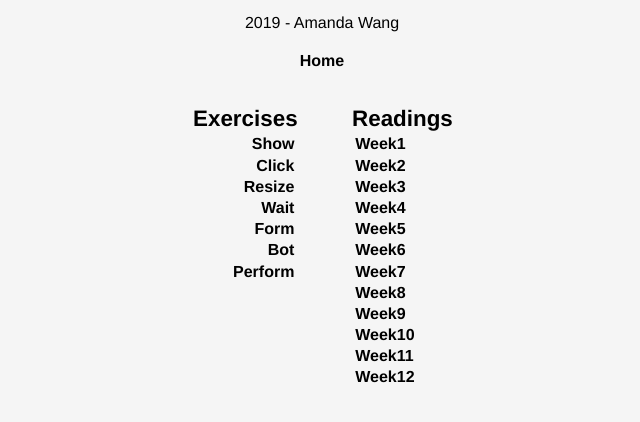
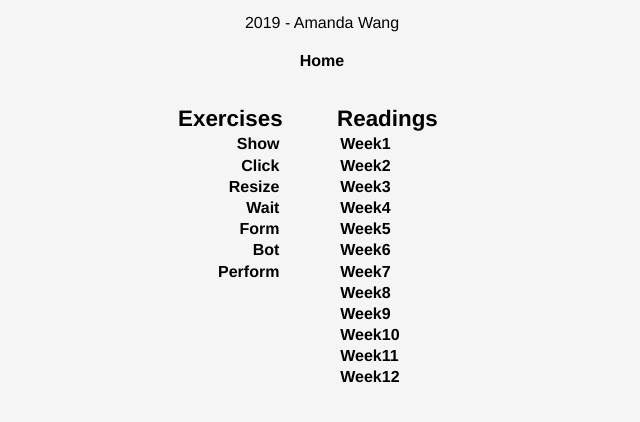
Before and after one commit to aamandawang/web_interaction, a plain HTML site: page index.html in a window 1280 px wide. Shown: the part 68-490 px from the top of the page, without its empty margins (318-958 px from the left). Drawn offline with Linux system fonts and the light colour scheme; a web font is replaced by a local one.

Commit message:
Add files via upload

```diff
--- a/styles/global.css
+++ b/styles/global.css
@@ -16,7 +16,7 @@ body {
 }
 .container{
     width: 100%;
-    margin-left: 15px;
+    margin-left: 0px;
 }
 .nav {
     font-weight: bold;
```
